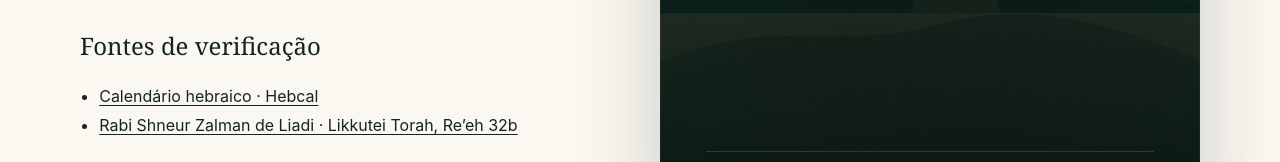
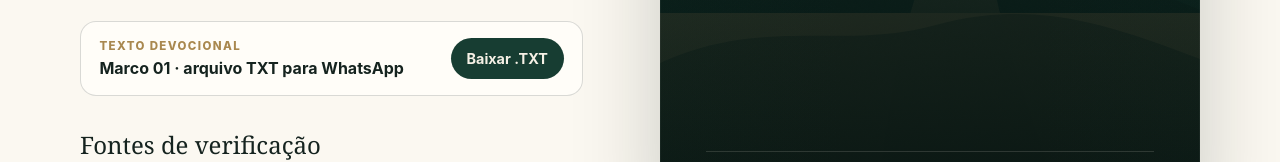
Before and after one commit to marcelositr/yom-kipur-2026, an Astro site: page /yom-kipur-2026/marcos/01-o-rei-esta-no-campo in a window 1280 px wide. Shown: the part 920-1082 px from the top of the page. Built offline with nearby package versions, Linux system fonts and the light colour scheme; Astro itself is replaced by a stand-in of ours.

Commit message:
feat: add Marco 01 devotional download

```diff
--- a/src/pages/marcos/01-o-rei-esta-no-campo.astro
+++ b/src/pages/marcos/01-o-rei-esta-no-campo.astro
@@ -5,6 +5,8 @@ import { marcos } from '../../data/marcos';
 
 const marco = marcos.find((item) => item.id === 1);
 if (!marco) throw new Error('Marco 01 não encontrado.');
+
+const devotionalUrl = `${import.meta.env.BASE_URL}downloads/2026-08-21_marco01_o-rei-esta-no-campo.txt`;
 ---
 <BaseLayout
   title={`${marco.title} · Caminho para Yom Kipur 5787`}
@@ -35,6 +37,16 @@ if (!marco) throw new Error('Marco 01 não encontrado.');
       </dl>
 
       {marco.calendarNote && <p class="note">{marco.calendarNote}</p>}
+
+      <div class="download-block">
+        <div>
+          <div class="download-kicker">Texto devocional</div>
+          <strong>Marco 01 · arquivo TXT para WhatsApp</strong>
+        </div>
+        <a class="download-button" href={devotionalUrl} download>
+          Baixar .TXT
+        </a>
+      </div>
 
       <div class="sources">
         <h2>Fontes de verificação</h2>
@@ -114,6 +126,38 @@ if (!marco) throw new Error('Marco 01 não encontrado.');
     line-height: 1.65;
   }
 
+  .download-block {
+    margin-top: 1.5rem;
+    padding: 1rem 1.15rem;
+    display: flex;
+    align-items: center;
+    justify-content: space-between;
+    gap: 1rem;
+    border: 1px solid var(--line);
+    border-radius: 16px;
+    background: #fffdf8;
+  }
+
+  .download-kicker {
+    margin-bottom: .3rem;
+    color: var(--gold);
+    font-size: .72rem;
+    font-weight: 800;
+    letter-spacing: .12em;
+    text-transform: uppercase;
+  }
+
+  .download-button {
+    flex: 0 0 auto;
+    padding: .75rem 1rem;
+    border-radius: 999px;
+    background: var(--forest);
+    color: var(--ivory);
+    font-size: .9rem;
+    font-weight: 700;
+    text-decoration: none;
+  }
+
   .sources {
     margin-top: 2rem;
   }
@@ -164,4 +208,11 @@ if (!marco) throw new Error('Marco 01 não encontrado.');
       margin-inline: auto;
     }
   }
+
+  @media (max-width: 560px) {
+    .download-block {
+      align-items: flex-start;
+      flex-direction: column;
+    }
+  }
 </style>
```
